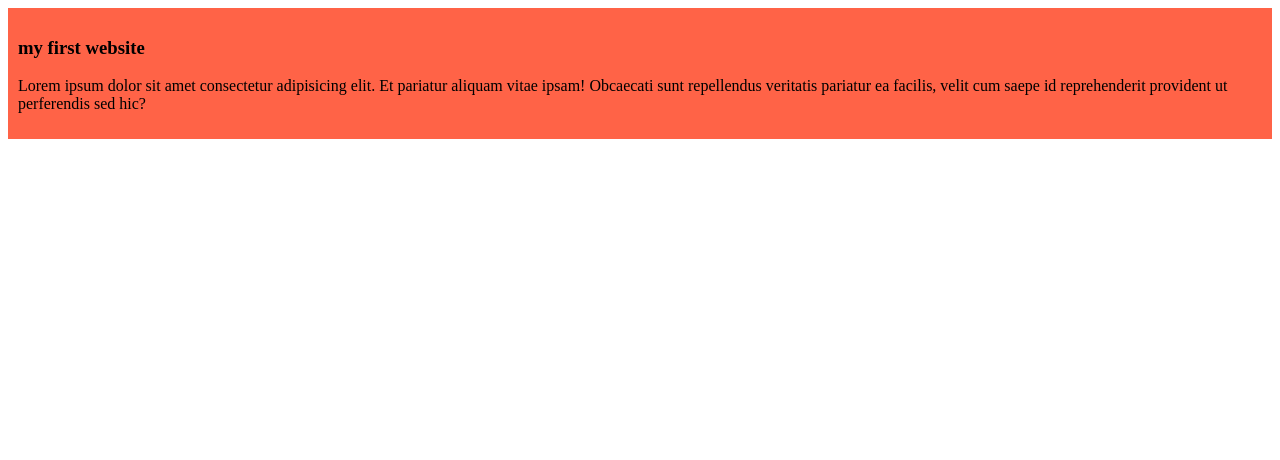
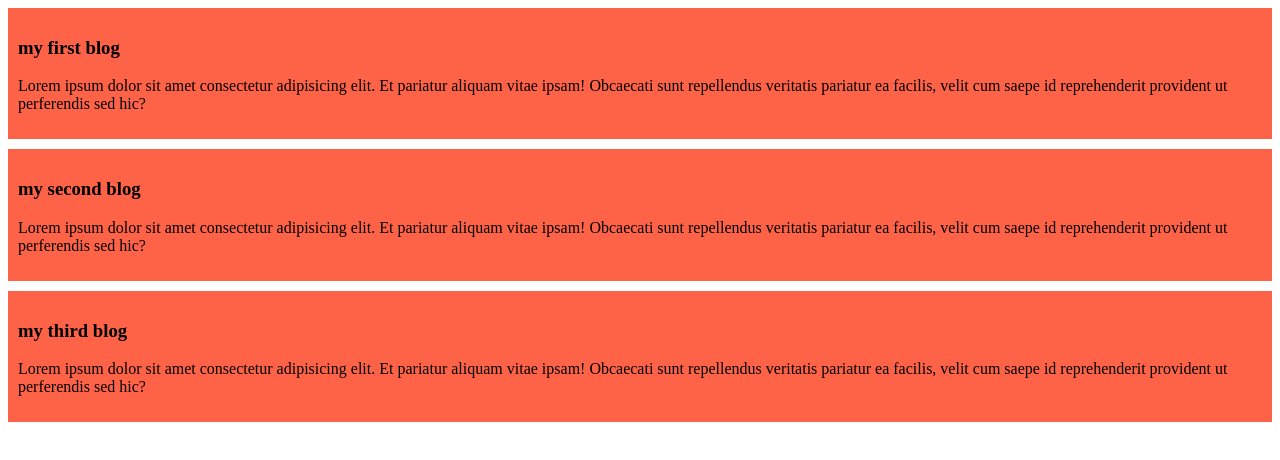
Before and after one commit to OMAR-FARUQUE25/my-simple-website, a plain HTML site: page index.html in a window 1280 px wide. Drawn offline with Linux system fonts and the light colour scheme.

Commit message:
added the second and ths third blog

```diff
--- a/index.html
+++ b/index.html
@@ -8,7 +8,15 @@
 </head>
 <body>
     <div>
-        <h3>my first website</h3>
+        <h3>my first blog</h3>
+        <p>Lorem ipsum dolor sit amet consectetur adipisicing elit. Et pariatur aliquam vitae ipsam! Obcaecati sunt repellendus veritatis pariatur ea facilis, velit cum saepe id reprehenderit provident ut perferendis sed hic?</p>
+    </div>
+    <div>
+        <h3>my second blog</h3>
+        <p>Lorem ipsum dolor sit amet consectetur adipisicing elit. Et pariatur aliquam vitae ipsam! Obcaecati sunt repellendus veritatis pariatur ea facilis, velit cum saepe id reprehenderit provident ut perferendis sed hic?</p>
+    </div>
+    <div>
+        <h3>my third blog</h3>
         <p>Lorem ipsum dolor sit amet consectetur adipisicing elit. Et pariatur aliquam vitae ipsam! Obcaecati sunt repellendus veritatis pariatur ea facilis, velit cum saepe id reprehenderit provident ut perferendis sed hic?</p>
     </div>
 
--- a/styles/blog.css
+++ b/styles/blog.css
@@ -1,4 +1,5 @@
 div{
     background-color: tomato;
     padding: 10px;
+    margin-bottom: 10px;
 }
```
